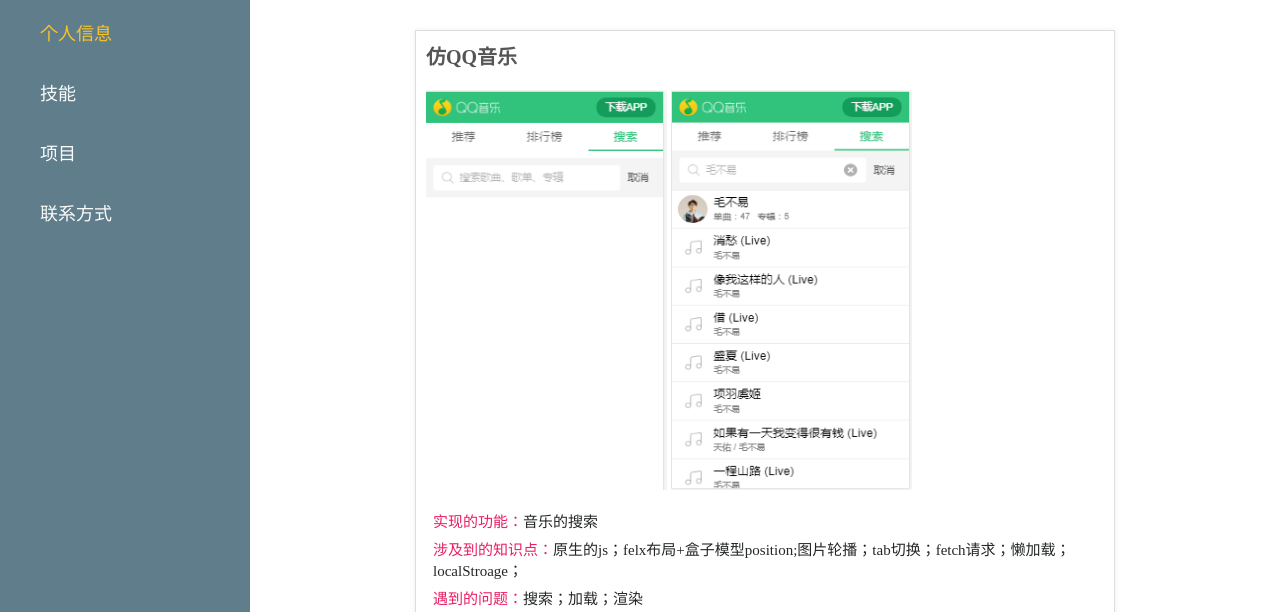
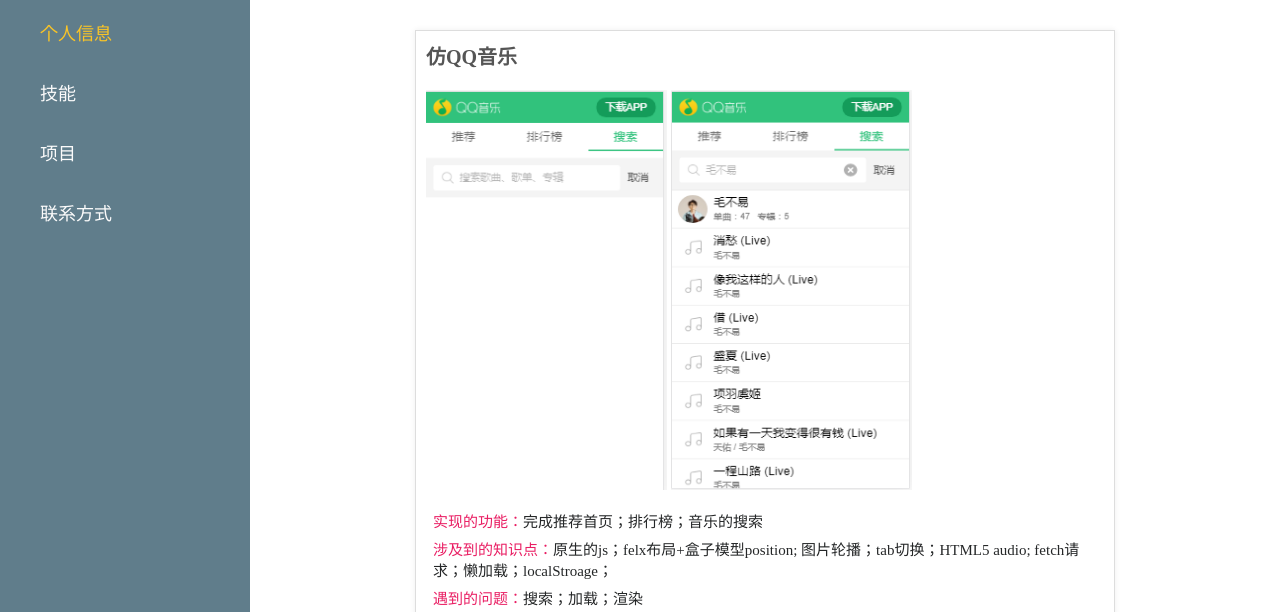
Before and after one commit to xuqiaoying/Resume1, a plain HTML site: page index.html in a window 1280 px wide. Shown: the part 90-702 px from the top of the page. Drawn offline with Linux system fonts and the light colour scheme.

Commit message:
'更新'

```diff
--- a/index.html
+++ b/index.html
@@ -74,8 +74,8 @@
                         <img src="./images/qq2.PNG" alt="note">
                     </div>
                     <ul>
-                        <li><span class="light">实现的功能：</span>音乐的搜索</li>
-                        <li><span class="light">涉及到的知识点：</span>原生的js；felx布局+盒子模型position;图片轮播；tab切换；fetch请求；懒加载；localStroage；</li>
+                        <li><span class="light">实现的功能：</span>完成推荐首页；排行榜；音乐的搜索</li>
+                        <li><span class="light">涉及到的知识点：</span>原生的js；felx布局+盒子模型position; 图片轮播；tab切换；HTML5 audio; fetch请求；懒加载；localStroage；</li>
                         <li><span class="light">遇到的问题：</span>搜索；加载；渲染</li>
                         <li><span class="link"><a href="https://xuqiaoying.github.io/notes/" target="_blank">Github</a></span></li>
                     </ul>
```
